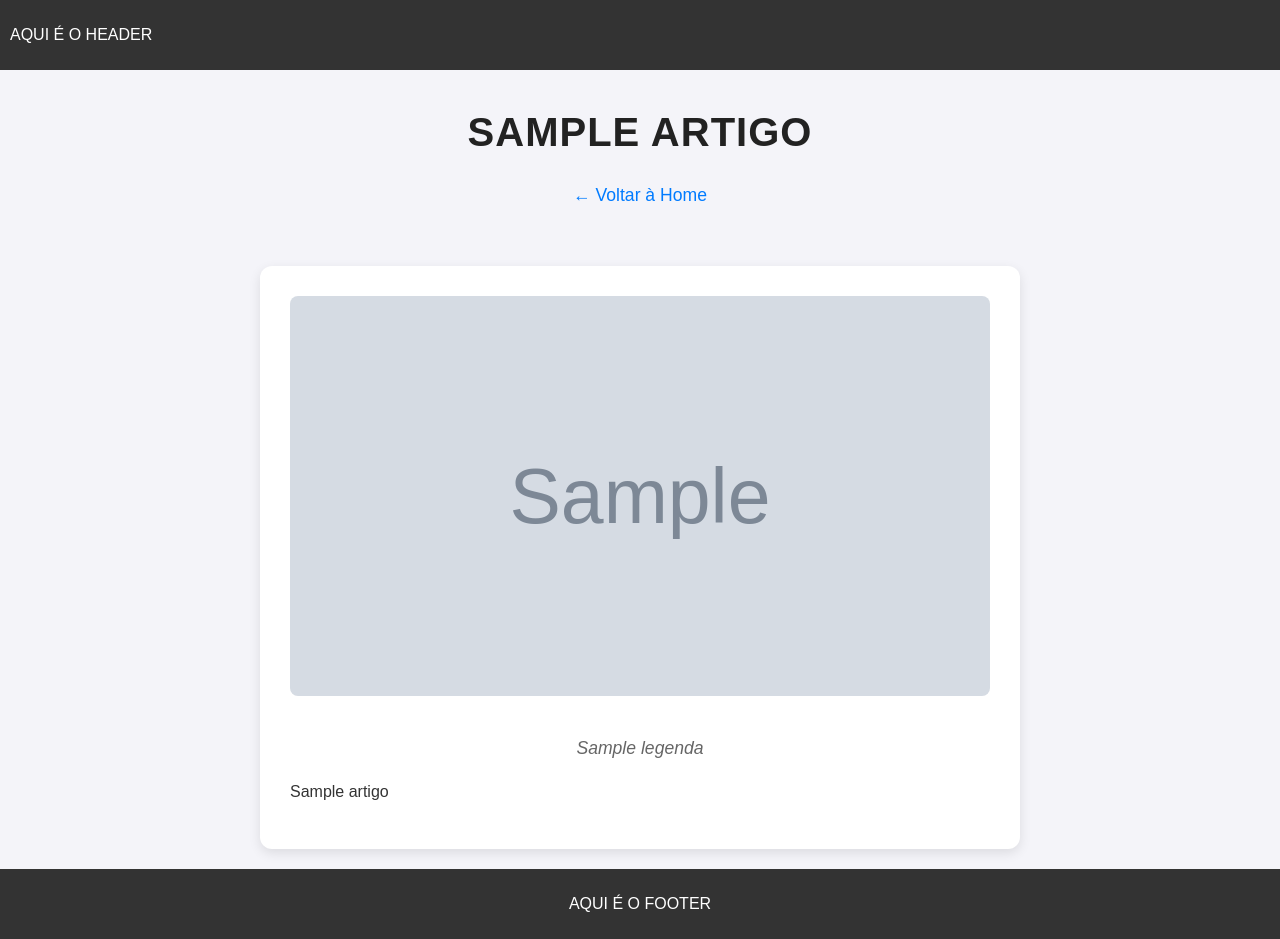
After one commit to Kgsnechio/estudio_app, a Django app: template templates/galeria/artigo.html in a window 1280 px wide. The commit adds this page. Run offline with Django 5.2, Linux system fonts and the light colour scheme; the template is opened without the code that fills it: most values are stand-ins (such as "Sample title", 1, 10 or a date in 2020); grey boxes marked "Sample" are stand-in pictures.

Commit message:
artigo page

```diff
--- a/galeria/urls.py
+++ b/galeria/urls.py
@@ -1,7 +1,8 @@
 from django.urls import path
-from galeria.views import index, outro
+from galeria.views import index, outro, artigo
 
 urlpatterns = [
     path('', index, name='index'),
     path('outro/', outro, name='outro'),
+    path('artigo/<int:artigo_id>', artigo, name='artigo'),
 ]
--- /dev/null
+++ b/setup/static/styles/galeria/artigo/body.css
@@ -0,0 +1,102 @@
+
+.titulo-artigo {
+    text-align: center;
+    padding: 40px 20px;
+    width: 100%;
+    max-width: 1200px;
+    box-sizing: border-box;
+}
+
+.titulo-artigo h1 {
+    font-size: 2.5rem;
+    color: #222;
+    margin: 0 0 20px;
+    font-weight: 700;
+    text-transform: uppercase;
+    letter-spacing: 1px;
+}
+
+.back-link {
+    display: inline-block;
+    font-size: 1.1rem;
+    color: #007bff;
+    text-decoration: none;
+    margin-top: 10px;
+    transition: color 0.3s ease;
+}
+
+.back-link:hover {
+    color: #0056b3;
+}
+
+main {
+    width: 100%;
+    max-width: 800px;
+    padding: 20px;
+    box-sizing: border-box;
+}
+
+article {
+    background-color: #ffffff;
+    border-radius: 12px;
+    box-shadow: 0 4px 12px rgba(0, 0, 0, 0.1);
+    padding: 30px;
+}
+
+article img {
+    width: 100%;
+    max-height: 400px;
+    object-fit: cover;
+    border-radius: 8px;
+    margin-bottom: 20px;
+}
+
+article .legenda {
+    font-size: 1.1rem;
+    color: #666;
+    font-style: italic;
+    margin-bottom: 20px;
+    text-align: center;
+}
+
+article .content {
+    font-size: 1rem;
+    line-height: 1.6;
+    color: #333;
+}
+
+article .content p {
+    margin: 0 0 15px;
+}
+
+/* Responsividade */
+@media (max-width: 600px) {
+    header h1 {
+        font-size: 1.8rem;
+        margin: 0 0 15px;
+    }
+
+    .back-link {
+        font-size: 1rem;
+    }
+
+    main {
+        padding: 10px;
+    }
+
+    article {
+        padding: 20px;
+    }
+
+    article img {
+        max-height: 300px;
+    }
+
+    article .legenda {
+        font-size: 1rem;
+    }
+
+    article .content {
+        font-size: 0.95rem;
+    }
+}
--- a/setup/static/styles/index/cards.css
+++ b/setup/static/styles/galeria/index/cards.css
@@ -9,6 +9,12 @@
   padding: 20px;
   text-align: center;
   font-family: 'Arial', sans-serif;
+}
+
+.card a {
+  text-decoration: none;
+  color: inherit;
+  display: block;
 }
 
 .card:hover {
--- /dev/null
+++ b/templates/galeria/artigo.html
@@ -0,0 +1,20 @@
+{% extends 'galeria/base.html' %}
+{% load static %}
+{% block head %}
+    <link rel="stylesheet" href="{% static 'styles/galeria/artigo/body.css' %}">
+{% endblock head %}
+{% block content %}
+    <div class="titulo-artigo">
+        <h1>{{ artigo.titulo }}</h1>
+        <a href="{% url 'index' %}" class="back-link">← Voltar à Home</a>
+    </div>
+    <main>
+        <article>
+            <img src="{{ artigo.image_path }}" alt="{{ artigo.titulo }}">
+            <p class="legenda">{{ artigo.legenda }}</p>
+            <div class="content">
+                {{ artigo.artigo|linebreaks }}
+            </div>
+        </article>
+    </main>
+{% endblock content %}
```
Also changed, not shown: galeria/views.py (+6 -3 lines), templates/galeria/index.html (+6 -2 lines), setup/static/styles/galeria/index/body.css (renamed from setup/static/styles/index/body.css).
